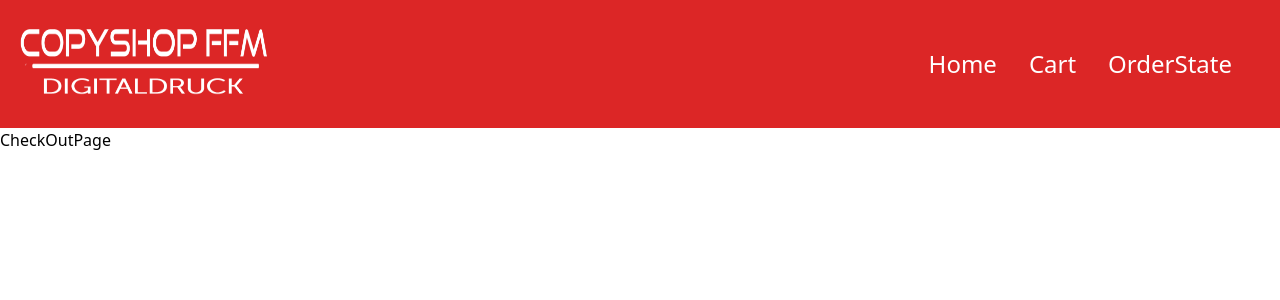
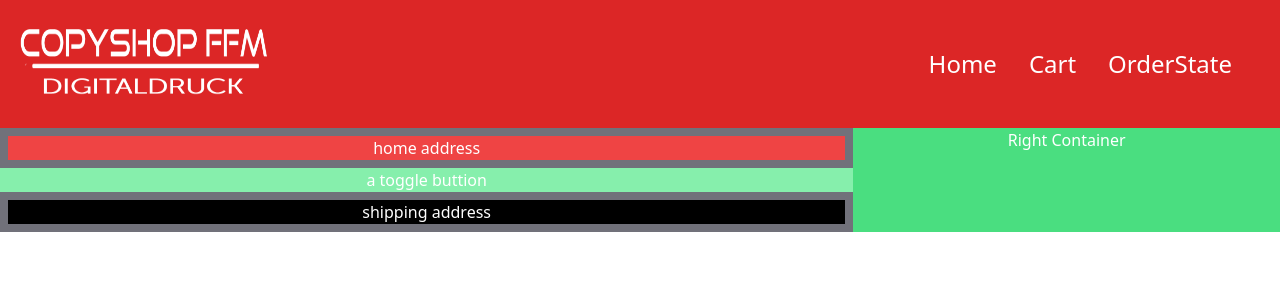
Before and after one commit to Fair-Technology/CopyshopFFM-ReactJS, a React (Vite) app: page /checkout in a window 1280 px wide. Shown: the top 300 px of the page. Built offline with nearby package versions, Linux system fonts and the light colour scheme.

Commit message:
COP-4: frame created

```diff
--- a/src/pages/checkout.tsx
+++ b/src/pages/checkout.tsx
@@ -1,5 +1,20 @@
 const CheckOutPage = () => {
-	return <div>CheckOutPage</div>;
+	return (
+		<div className="mx-auto sm:flex justify-center bg-cyan-700">
+			<div className="sm:w-2/3 bg-black text-white text-center">
+				<section className="bg-red-500 border-8 border-zinc-500">
+					home address
+				</section>
+				<section className="bg-green-300">a toggle buttion</section>
+				<section className=" border-8 border-zinc-500">
+					shipping address
+				</section>
+			</div>
+			<div className="sm:w-1/3 bg-green-400 text-white text-center">
+				Right Container
+			</div>
+		</div>
+	);
 };
 
 export default CheckOutPage;
```
